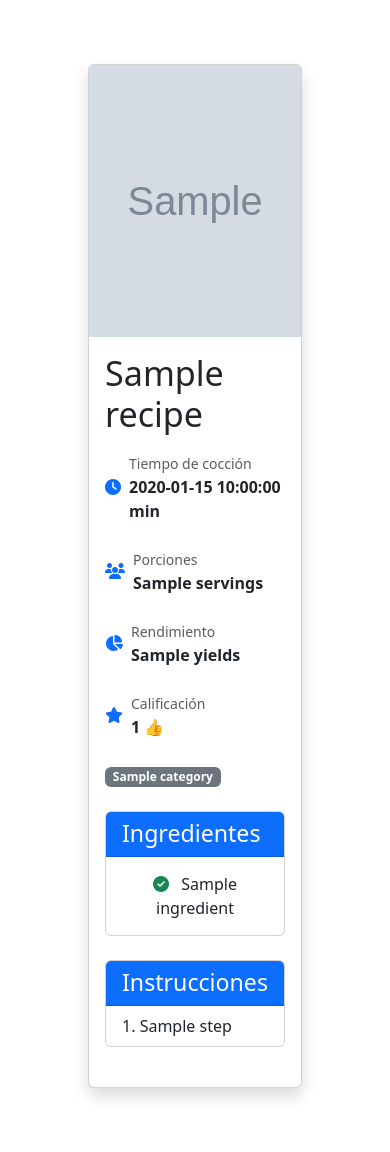
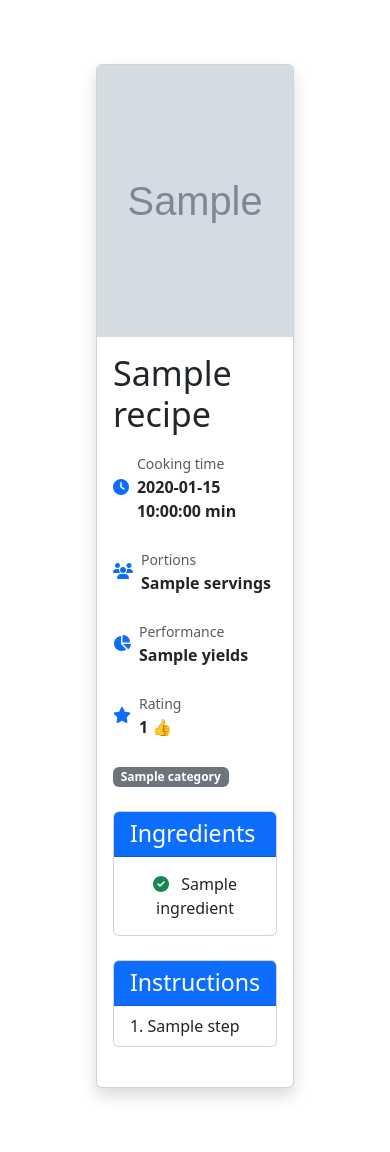
Before and after one commit to Farafolodolo/Healthy_food, a Python web app: template templates/test.html in a window 390 px wide. Shown: the part 71-1223 px from the top of the page. Run offline with Jinja, Linux system fonts and the light colour scheme; the template is opened without the code that fills it: most values are stand-ins (such as "Sample title", 1, 10 or a date in 2020); grey boxes marked "Sample" are stand-in pictures.

Commit message:
Add change everything to English and responsive

```diff
--- a/static/js/modals.js
+++ b/static/js/modals.js
@@ -66,7 +66,7 @@
                 <li class="list-group-item">${sub}</li>
             `).join('');
         } else {
-            substitutesList.innerHTML = `<li class="list-group-item text-muted">No se encontraron sustitutos para ${data.ingredient}</li>`;
+            substitutesList.innerHTML = `<li class="list-group-item text-muted">No substitutes were found for ${data.ingredient}</li>`;
         }
 
         substitutesList.classList.remove('d-none');
@@ -74,7 +74,7 @@
     } catch(error) {
         console.error("Error fetching substitutes:", error);
         // Mostrar mensaje amigable para el usuario
-        showError("No se pudieron cargar los sustitutos. Intente nuevamente.");
+        showError("The substitutes could not be loaded. Please try again.");
     }
 }
 
@@ -109,7 +109,7 @@
                                     <span class="h5 text-success">${product.price}</span>
                                     ${product.originalPrice && product.originalPrice !== 'Not available' ?
                                         `<small class="text-muted text-decoration-line-through ms-2">${product.originalPrice}</small>` : ''}
-                                ` : '<span class="text-muted">Consultar precio</span>'}
+                                ` : '<span class="text-muted">Consult price</span>'}
                             </div>
                             <div class="d-flex align-items-center gap-3 mb-2">
                                 ${product.rating ? `
@@ -125,21 +125,21 @@
                                 ` : ''}
                             </div>
                             <a href="${product.link}" target="_blank" class="btn btn-sm btn-primary">
-                                <i class="fas fa-external-link-alt me-2"></i>Ver en Amazon
+                                <i class="fas fa-external-link-alt me-2"></i>View on Amazon
                             </a>
                         </div>
                     </div>
                 </li>
             `).join('');
         } else {
-            productsList.innerHTML = `<li class="list-group-item text-muted">No se encontraron productos para ${currentIngredient}</li>`;
+            productsList.innerHTML = `<li class="list-group-item text-muted">No products found for ${currentIngredient}</li>`;
         }
 
         productsList.classList.remove('d-none');
         hideLoading();
     } catch(error) {
         console.error("Error fetching products:", error);
-        showError(`Error al buscar productos: ${error.message}. Intente nuevamente más tarde.`);
+        showError(`Error when searching for products: ${error.message}. Try again later.`);
     }
 }
 
--- a/templates/test.html
+++ b/templates/test.html
@@ -42,7 +42,7 @@
                             <div class="d-flex align-items-center">
                                 <i class="fas fa-clock me-2 text-primary"></i>
                                 <div>
-                                    <small class="text-muted">Tiempo de cocción</small>
+                                    <small class="text-muted">Cooking time</small>
                                     <div class="fw-bold">{{ recipe.cook_time }} min</div>
                                 </div>
                             </div>
@@ -51,7 +51,7 @@
                             <div class="d-flex align-items-center">
                                 <i class="fas fa-users me-2 text-primary"></i>
                                 <div>
-                                    <small class="text-muted">Porciones</small>
+                                    <small class="text-muted">Portions</small>
                                     <div class="fw-bold">{{ recipe.servings }}</div>
                                 </div>
                             </div>
@@ -60,7 +60,7 @@
                             <div class="d-flex align-items-center">
                                 <i class="fas fa-chart-pie me-2 text-primary"></i>
                                 <div>
-                                    <small class="text-muted">Rendimiento</small>
+                                    <small class="text-muted">Performance</small>
                                     <div class="fw-bold">{{ recipe.yields }}</div>
                                 </div>
                             </div>
@@ -69,7 +69,7 @@
                             <div class="d-flex align-items-center">
                                 <i class="fas fa-star me-2 text-primary"></i>
                                 <div>
-                                    <small class="text-muted">Calificación</small>
+                                    <small class="text-muted">Rating</small>
                                     <div class="fw-bold">
                                         {{ recipe.user_ratings.count_positive }} 👍
                                     </div>
@@ -88,7 +88,7 @@
                     <!-- Ingredientes -->
                     <div class="card mb-4 card-hover">
                         <div class="card-header bg-primary text-white">
-                            <h3 class="mb-0">Ingredientes</h3>
+                            <h3 class="mb-0">Ingredients</h3>
                         </div>
                         <ul class="list-group list-group-flush">
                             {% for ingredient in recipe.ingredients %}
@@ -109,7 +109,7 @@
                     <!-- Instrucciones -->
                     <div class="card mb-4 card-hover">
                         <div class="card-header bg-primary text-white">
-                            <h3 class="mb-0">Instrucciones</h3>
+                            <h3 class="mb-0">Instructions</h3>
                         </div>
                         <ol class="list-group list-group-numbered list-group-flush">
                             {% for step in recipe.instructions %}
@@ -118,15 +118,6 @@
                         </ol>
                     </div>
                 </div>
-            </div>
-
-            <!-- Modals (Manteniendo estructura temporal) -->
-            <div class="modal fade" id="exampleModal" tabindex="-1" aria-labelledby="exampleModalLabel" aria-hidden="true">
-                <!-- Contenido del modal inglés -->
-            </div>
-
-            <div class="modal fade" id="ejemploModal" tabindex="-1" aria-labelledby="ejemploModalLabel" aria-hidden="true">
-                <!-- Contenido del modal español -->
             </div>
 
             <!-- Modal -->
```
